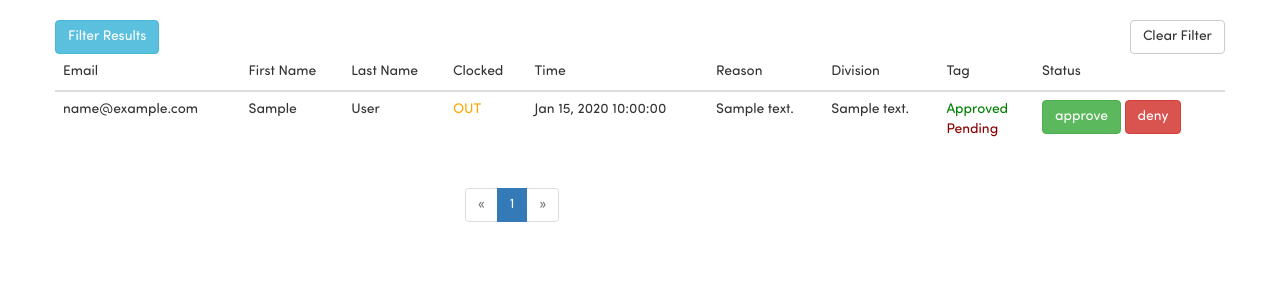
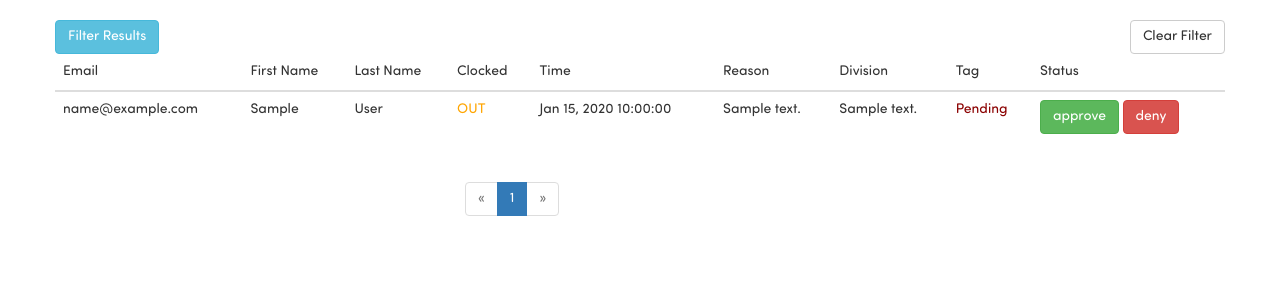
Before and after one commit to nycrecords/timeclock, a Flask app: page /review_timepunches in a window 1280 px wide. Shown: the part 52-352 px from the top of the page. Run offline with Flask 2, Linux system fonts and the light colour scheme; a user stored in the database is signed in; tables that the repository leaves empty hold one stand-in row (values such as "Sample post"); some libraries are stand-ins or nearby versions.

Commit message:
fix to timepunch showing pending and unapproved simultaneously

```diff
--- a/app/templates/main/review_timepunches.html
+++ b/app/templates/main/review_timepunches.html
@@ -63,15 +63,14 @@
                     {% if event.user.tag_id==None %}
                         <td>None</td>
                     {% endif %}
-                    <td>{% if event.approved %}
+                    <td>{% if event.pending %}
+                        <span style="color: #8b0000;">Pending</span>
+                        {% elif event.approved %}
                         <span style="color:green">Approved</span>
                         {% else %}
                         <span style="color:orange">Unapproved</span>
                         {% endif %}
                         <br>
-                        {% if event.pending %}
-                        <span style="color: #8b0000;">Pending</span>
-                        {% endif %}
                     </td>
                     <td>
                         <form method="POST" action="/review_timepunches" name="form">
```
